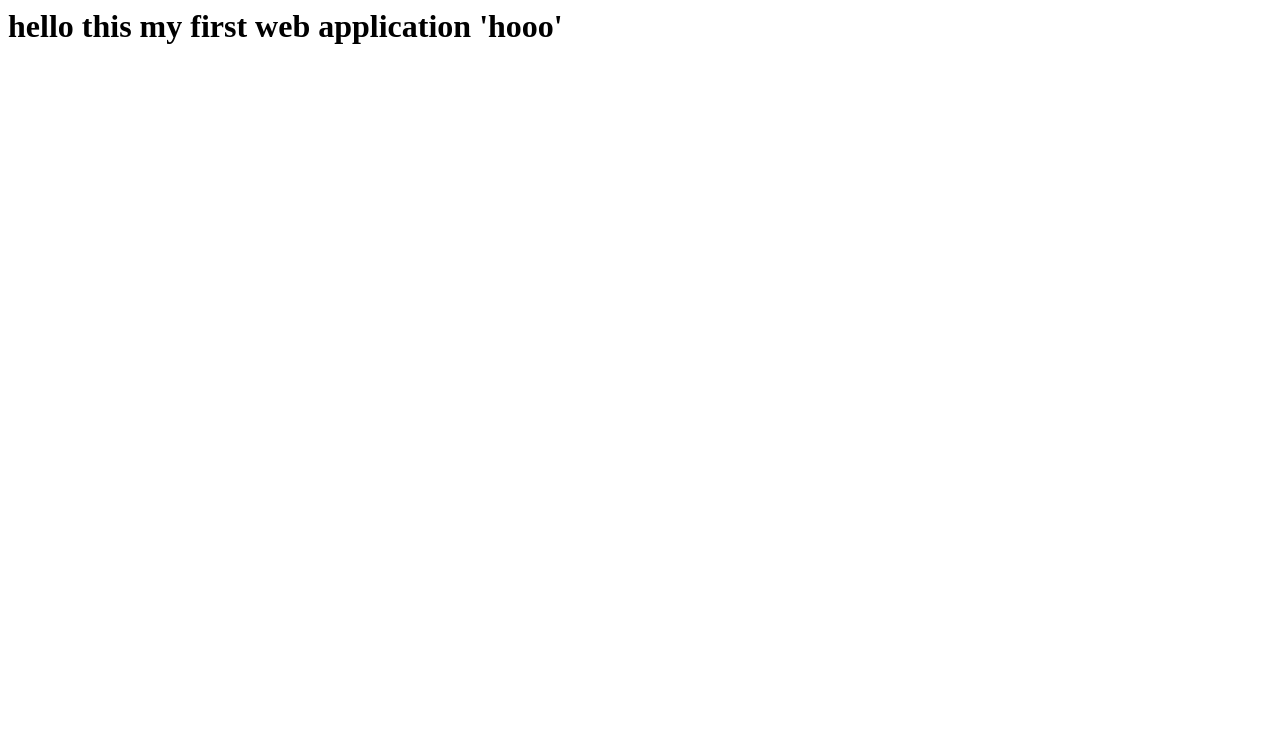
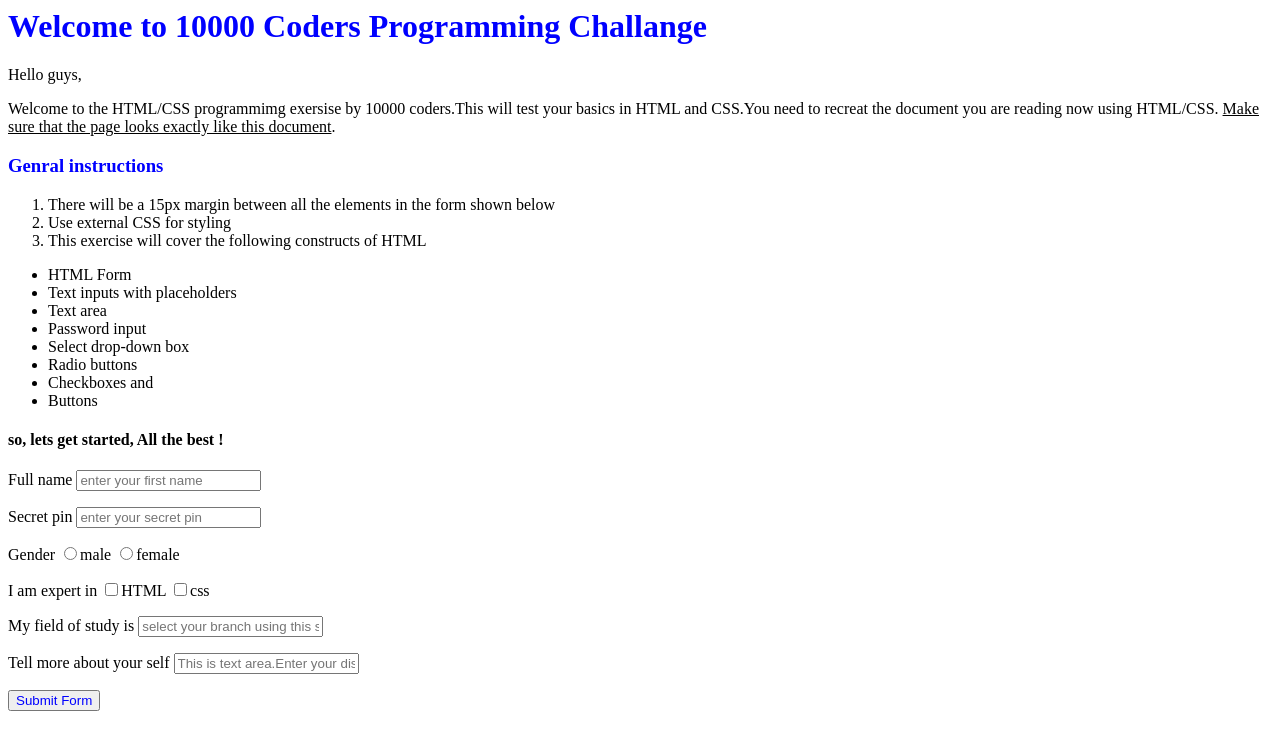
Before and after one commit to rv3010/web-application, a plain HTML site: page index.html in a window 1280 px wide. Drawn offline with Linux system fonts and the light colour scheme.

Commit message:
adding index.html

```diff
--- a/index.html
+++ b/index.html
@@ -1,9 +1,38 @@
 <html>
-	<head>
-		<title>my web application</title>
-	</head>
-	<body>
-		<h1>hello this my first web application 'hooo'</h1>
+      <head>
+           <h1 style="color:blue">Welcome to 10000 Coders Programming Challange</h1>
+      </head>
+      <body>
+        <p>Hello guys,</p>
+        <p>Welcome to the HTML/CSS programmimg exersise by 10000 coders.This will test your basics in HTML
+           and CSS.You need to recreat the document you are reading now using HTML/CSS. <span style="text-decoration:underline;">Make sure that
+           the page looks exactly like this document</span>.</p>
+        <h3 style="color:blue">Genral instructions</h3>
+        <ol>
+            <li>There will be a 15px margin between all the elements in the form shown below</li>
+            <li>Use external CSS for styling</li>
+            <li>This exercise will cover the following constructs of HTML</li>
+        </ol>
+        <ul>
+            <li>HTML Form</li>
+            <li>Text inputs with placeholders</li>
+            <li>Text area</li>
+            <li>Password input</li>
+            <li>Select drop-down box</li>
+            <li>Radio buttons</li>
+            <li>Checkboxes and</li>
+            <li>Buttons</li>
+        </ul>
+            <h4>so, lets get started, All the best !</h4>
+            <div>
+                <p>Full name <input type="text" placeholder="enter your first name" required <p>
+                <p>Secret pin   <input type="text" placeholder="enter your secret pin" required</p>
+                <p>Gender <input type="radio" value="ans">male <input type="radio" value="ans">female</p>
+                <p>I am expert in <input type="checkbox" value="ans">HTML <input type="checkbox" value="ans">css</p>
+                <P>My field of study is <input type="text" placeholder="select your branch using this select drop-down" </P>
+                <p>Tell more about your self <input type="text" placeholder="This is text area.Enter your discreption" required</p>
+                <p><button type="button" style="color:blue">Submit Form</button></p>
+            </div>
 
         </body>
 </html>
```
